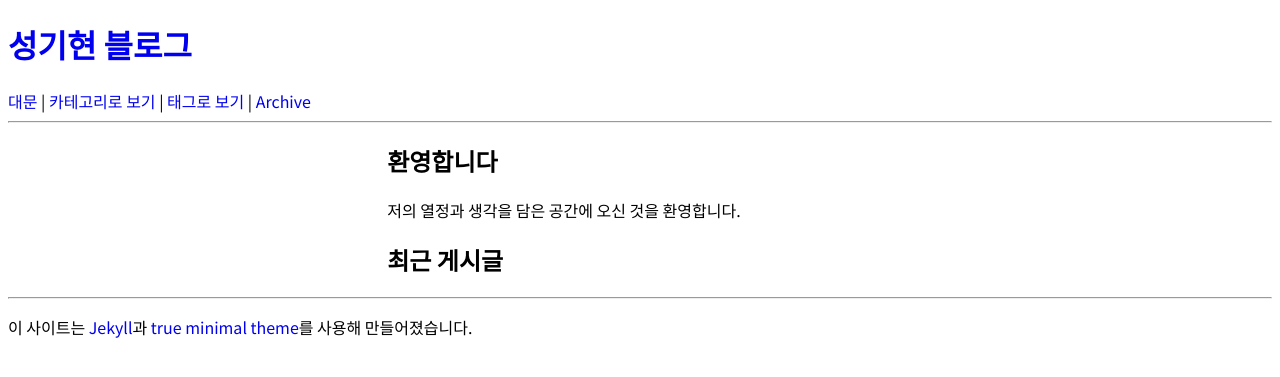
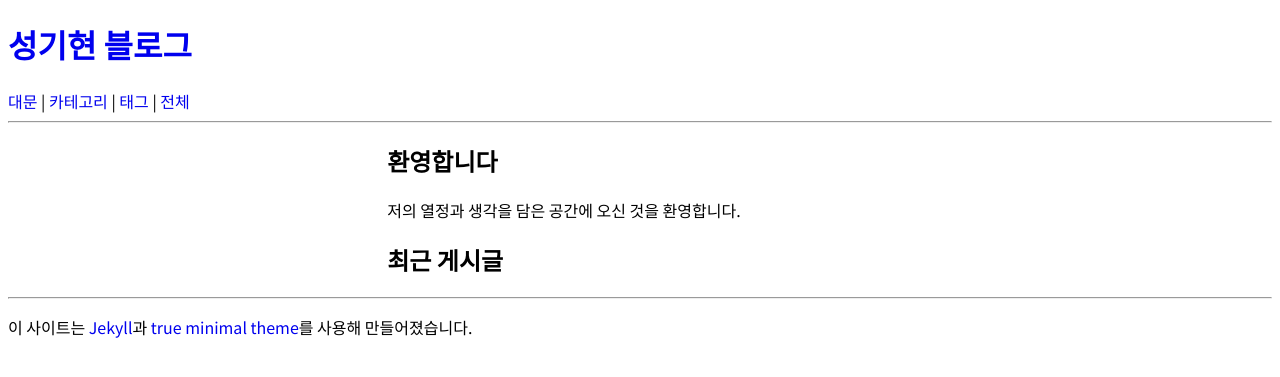
Before and after one commit to gihyeonsung/wiki-engine, a Jekyll site: the page built from index.html, in a window 1280 px wide. Shown: the top 377 px of the page. Built offline with Jekyll 4.4.1, drawn with Linux system fonts in a browser that asks for light colours; the list of posts is cut into pages by our own code.

Commit message:
헤더 네비게이터 텍스트 단순하게 수정

```diff
--- a/_includes/header.html
+++ b/_includes/header.html
@@ -4,9 +4,9 @@
     </h1>
     <a href='{{ site.url }}/'>대문</a>
     |
-    <a href='{{ site.url }}/category/'>카테고리로 보기</a>
+    <a href='{{ site.url }}/category/'>카테고리</a>
     |
-    <a href='{{ site.url }}/tag/'>태그로 보기</a>
+    <a href='{{ site.url }}/tag/'>태그</a>
     |
-    <a href='{{ site.url }}/archive/'>Archive</a>
+    <a href='{{ site.url }}/archive/'>전체</a>
 </header>
```
